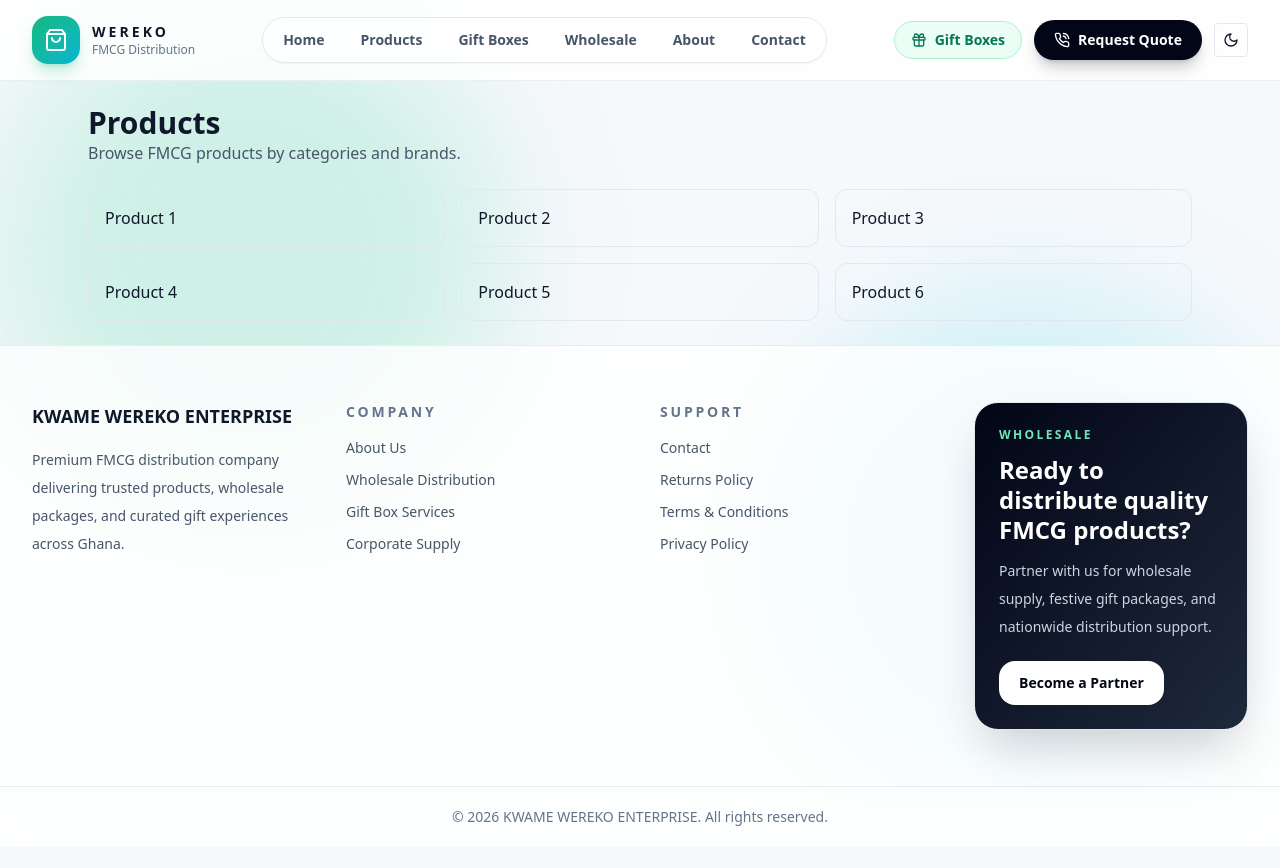
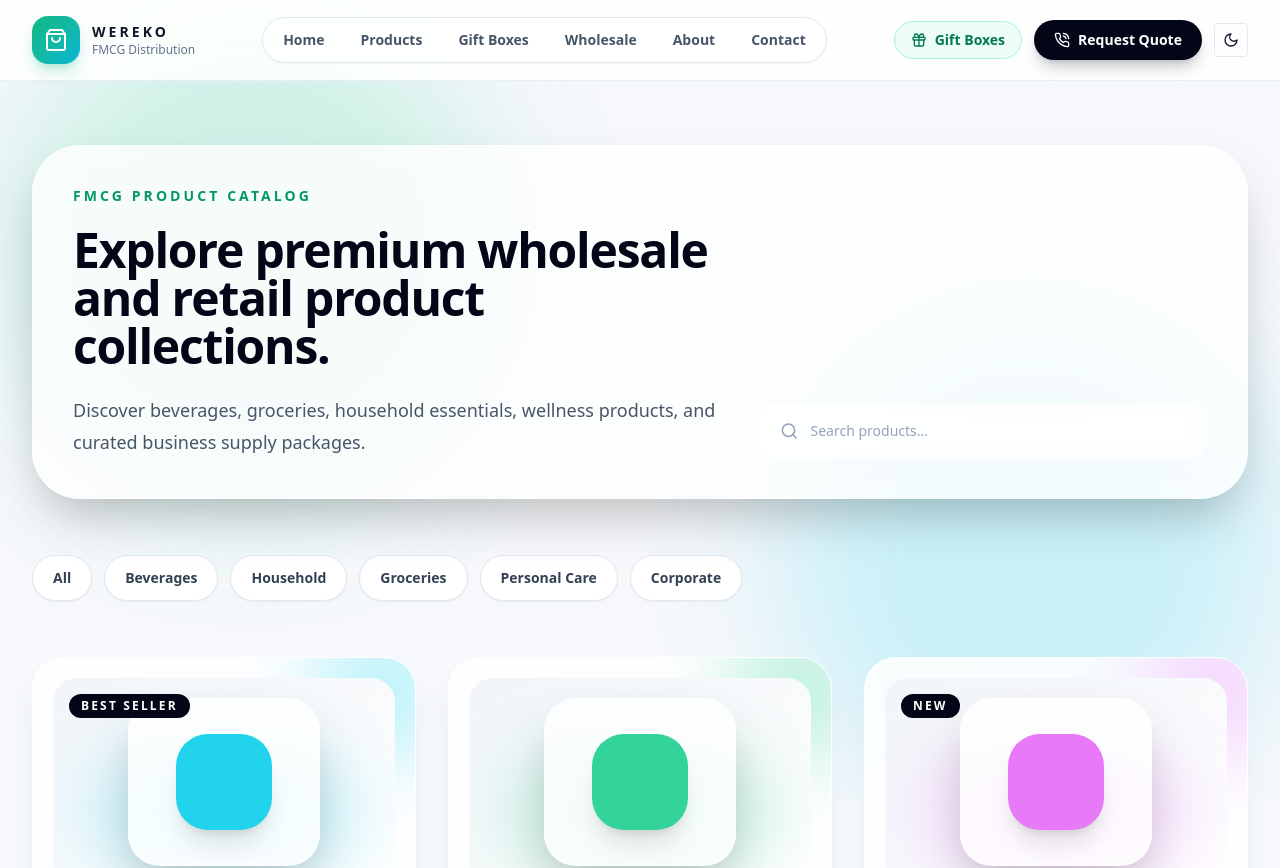
Before and after one commit to pytdata/kwame-weredo-website, a Next.js app: page /products in a window 1280 px wide. Shown: the top 868 px of the page. Before the commit the page ends 847 px from the top, so only its background shows below. Built offline with nearby package versions, Linux system fonts and the light colour scheme; no server answers.

Commit message:
Upgrade products page with premium storefront UI

```diff
--- a/src/app/products/page.tsx
+++ b/src/app/products/page.tsx
@@ -1,2 +1,44 @@
-import { PageShell } from '@/components/public/page-shell';
-export default function Products(){return <PageShell title='Products' desc='Browse FMCG products by categories and brands.'><div className='grid md:grid-cols-3 gap-4'>{Array.from({length:6}).map((_,i)=><article key={i} className='rounded-xl border p-4'>Product {i+1}</article>)}</div></PageShell>}
+import { ProductCard } from '@/components/public/product-card';
+import { Search } from 'lucide-react';
+
+const products = [
+  { name: 'Spark Refresh Beverage Pack', category: 'Beverages', price: 'GHS 120', description: 'Premium beverage collection suitable for retail shops and celebrations.', accent: 'bg-cyan-400', badge: 'Best Seller' },
+  { name: 'PureHome Essentials Bundle', category: 'Household', price: 'GHS 185', description: 'Curated household essentials package for homes and hospitality.', accent: 'bg-emerald-400' },
+  { name: 'CarePlus Wellness Kit', category: 'Personal Care', price: 'GHS 150', description: 'Daily care and wellness products from trusted FMCG brands.', accent: 'bg-fuchsia-400', badge: 'New' },
+  { name: 'Family Grocery Basket', category: 'Groceries', price: 'GHS 220', description: 'Convenient grocery assortment designed for gifting.', accent: 'bg-amber-400' },
+  { name: 'Office Supply Refresh Pack', category: 'Corporate', price: 'GHS 420', description: 'Bulk FMCG package for offices and workplaces.', accent: 'bg-violet-400' },
+  { name: 'Weekend Celebration Combo', category: 'Celebration', price: 'GHS 300', description: 'Celebration-ready package ideal for festive moments.', accent: 'bg-rose-400', badge: 'Promo' },
+];
+
+export default function ProductsPage() {
+  return (
+    <main className="mx-auto max-w-7xl px-4 py-16 sm:px-6 lg:px-8">
+      <section className="relative overflow-hidden rounded-[3rem] border border-white/40 bg-white/80 p-10 shadow-2xl backdrop-blur dark:border-white/10 dark:bg-white/5">
+        <div className="relative flex flex-col gap-10 lg:flex-row lg:items-end lg:justify-between">
+          <div className="max-w-3xl">
+            <p className="text-sm font-black uppercase tracking-[0.22em] text-emerald-600 dark:text-emerald-400">FMCG Product Catalog</p>
+            <h1 className="mt-5 text-5xl font-black tracking-tight text-slate-950 dark:text-white">Explore premium wholesale and retail product collections.</h1>
+            <p className="mt-6 max-w-2xl text-lg leading-8 text-slate-600 dark:text-slate-400">Discover beverages, groceries, household essentials, wellness products, and curated business supply packages.</p>
+          </div>
+
+          <div className="glass flex w-full max-w-md items-center gap-3 rounded-2xl px-5 py-4">
+            <Search className="h-5 w-5 text-slate-400" />
+            <input placeholder="Search products..." className="w-full bg-transparent text-sm outline-none placeholder:text-slate-400" />
+          </div>
+        </div>
+      </section>
+
+      <section className="mt-14 flex flex-wrap gap-3">
+        {['All', 'Beverages', 'Household', 'Groceries', 'Personal Care', 'Corporate'].map((filter) => (
+          <button key={filter} className="rounded-full border border-slate-200 bg-white px-5 py-3 text-sm font-black text-slate-700 shadow-sm transition hover:bg-slate-950 hover:text-white dark:border-white/10 dark:bg-white/5 dark:text-slate-200 dark:hover:bg-white dark:hover:text-slate-950">{filter}</button>
+        ))}
+      </section>
+
+      <section className="mt-14 grid gap-8 md:grid-cols-2 xl:grid-cols-3">
+        {products.map((product) => (
+          <ProductCard key={product.name} {...product} />
+        ))}
+      </section>
+    </main>
+  );
+}
```
